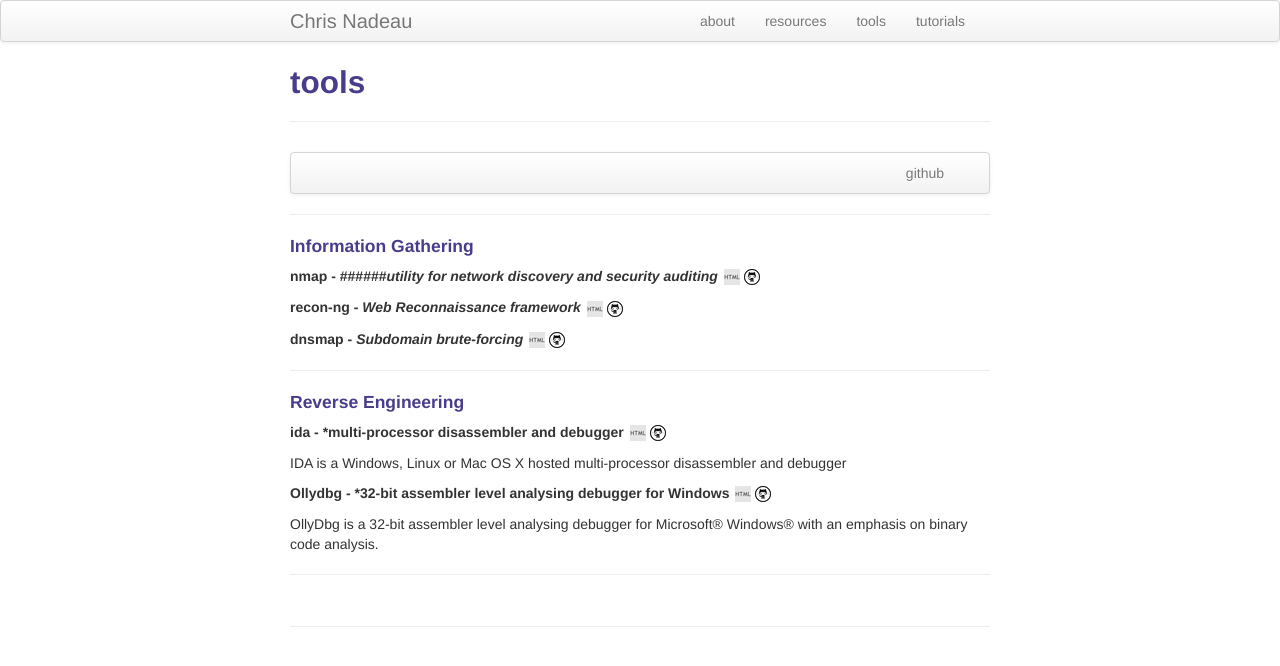
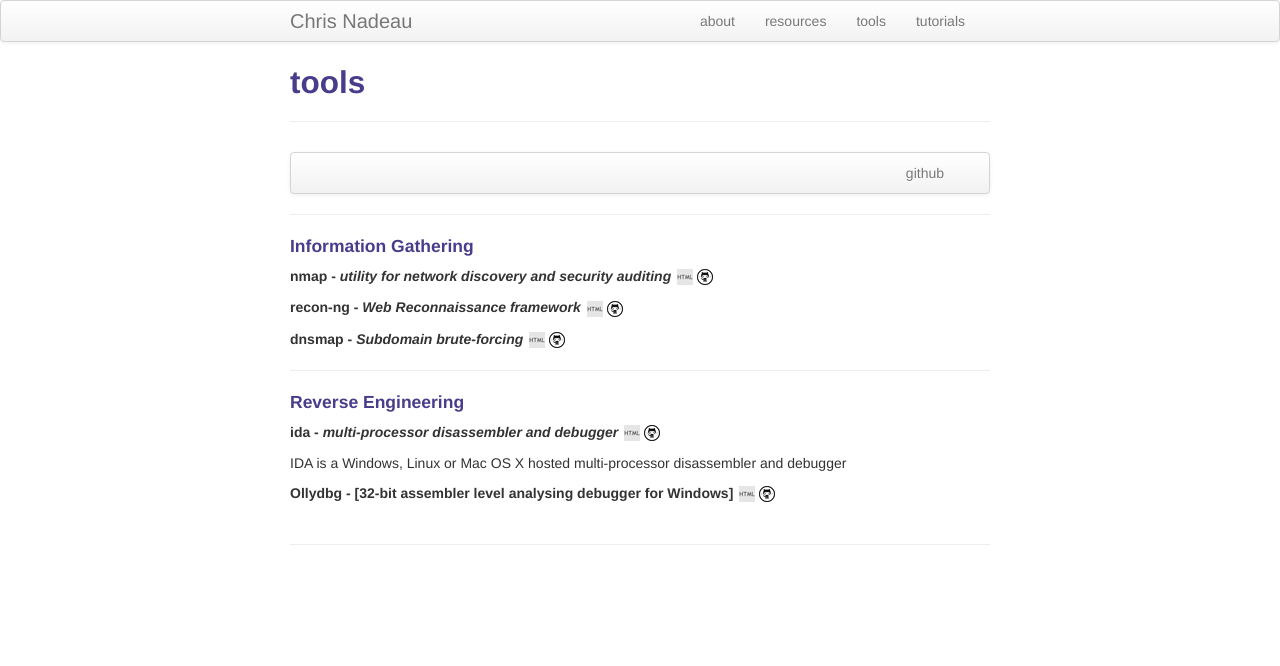
Before and after one commit to dynamicparallax/dynamicparallax.github.io, a Jekyll site: the page built from pages/tools.md, in a window 1280 px wide. Shown: the top 666 px of the page. Built offline with Jekyll 4.4.1, drawn with Linux system fonts in a browser that asks for light colours.

Commit message:
Update tools.md

```diff
--- a/pages/tools.md
+++ b/pages/tools.md
@@ -16,7 +16,7 @@
 
 #### Information Gathering
 
-##### nmap - ######*utility for network discovery and security auditing* <a href="https://nmap.org/" target="_blank">![html](icons16/html-icon.png)</a><a href="https://www.hex-rays.com/products/ida/" target="_blank">![git](icons16/github-icon.png)</a>
+##### nmap - *utility for network discovery and security auditing* <a href="https://nmap.org/" target="_blank">![html](icons16/html-icon.png)</a><a href="https://www.hex-rays.com/products/ida/" target="_blank">![git](icons16/github-icon.png)</a>
 
 ##### recon-ng - *Web Reconnaissance framework* <a href="https://bitbucket.org/LaNMaSteR53/recon-ng" target="_blank">![html](icons16/html-icon.png)</a><a href="https://www.hex-rays.com/products/ida/" target="_blank">![git](icons16/github-icon.png)</a>
 
@@ -26,12 +26,8 @@
 
 #### Reverse Engineering
 
-##### ida - *multi-processor disassembler and debugger <a href="https://www.hex-rays.com/products/ida/" target="_blank">![html](icons16/html-icon.png)</a><a href="https://www.hex-rays.com/products/ida/" target="_blank">![git](icons16/github-icon.png)</a>
+##### ida - *multi-processor disassembler and debugger* <a href="https://www.hex-rays.com/products/ida/" target="_blank">![html](icons16/html-icon.png)</a><a href="https://www.hex-rays.com/products/ida/" target="_blank">![git](icons16/github-icon.png)</a>
 
 IDA is a Windows, Linux or Mac OS X hosted multi-processor disassembler and debugger
 
-##### Ollydbg - *32-bit assembler level analysing debugger for Windows <a href="http://www.ollydbg.de/" target="_blank">![html](icons16/html-icon.png)</a><a href="http://www.ollydbg.de/" target="_blank">![git](icons16/github-icon.png)</a>
-
-OllyDbg is a 32-bit assembler level analysing debugger for Microsoft® Windows® with an emphasis on binary code analysis.
-
----
+##### Ollydbg - [32-bit assembler level analysing debugger for Windows] <a href="http://www.ollydbg.de/" target="_blank">![html](icons16/html-icon.png)</a><a href="http://www.ollydbg.de/" target="_blank">![git](icons16/github-icon.png)</a>
```
